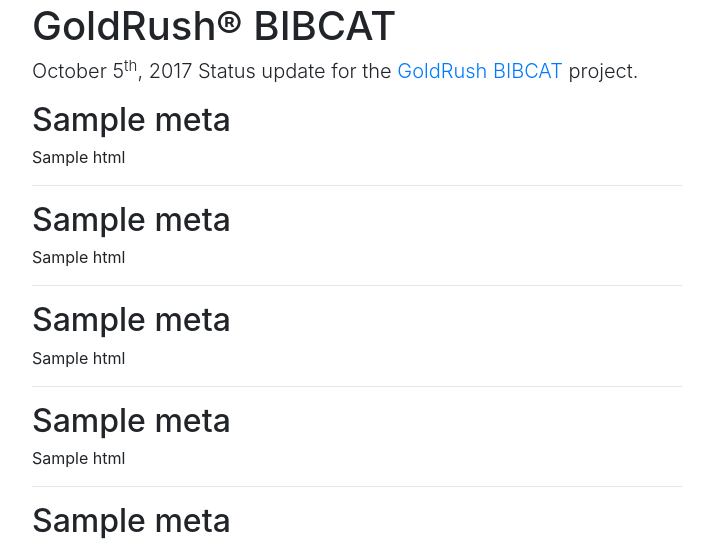
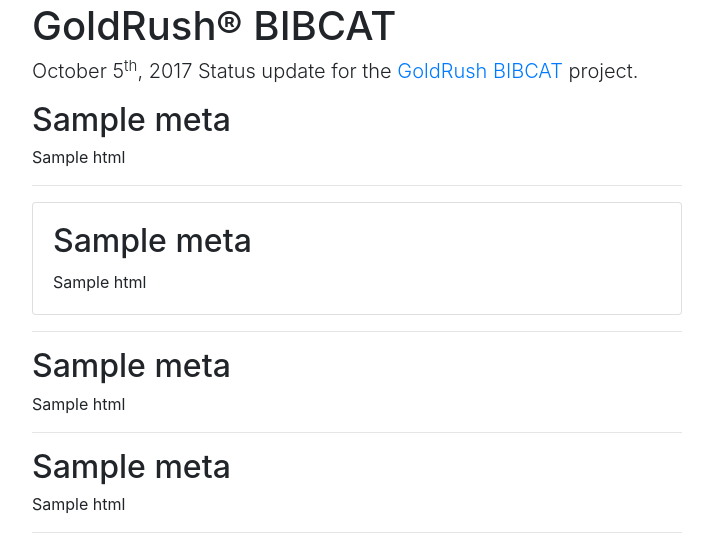
Before and after one commit to jermnelson/prospector-cat-ref, a Flask app: template templates/prospector-cat-ref/index.html in a window 1280 px wide. Shown: the top 548 px of the page, without its empty margins (283-996 px from the left). Run offline with Flask 2, Linux system fonts and the light colour scheme; the template is opened without the code that fills it: most values are stand-ins (such as "Sample title", 1, 10 or a date in 2020); some libraries are stand-ins or nearby versions.

Commit message:
added some content

```diff
--- a/run.py
+++ b/run.py
@@ -12,4 +12,4 @@
     return render_template("prospector-cat-ref/index.html", pages=pages)
 
 if __name__ == '__main__':
-    app.run(host='0.0.0.0', port=8224, debug=True)
+    app.run(host='0.0.0.0', port=8224, debug=True)#, ssl_context='adhoc')
--- a/templates/prospector-cat-ref/index.html
+++ b/templates/prospector-cat-ref/index.html
@@ -30,8 +30,14 @@
         <h2>{{ pages.get('intro').meta.title }}</h2>
          {{ pages.get('intro').html|safe }}
         <hr>
-        <h2>{{ pages.get('bml-basics').meta.title }}</h2>
-        {{ pages.get('bml-basics').html|safe }}
+        <div class="card">
+            <div class="card-body">
+                <h2 class="card-title">{{ pages.get('bml-basics').meta.title }}</h2>
+                <p class="card-text">
+            {{ pages.get('bml-basics').html|safe }}
+                </p>
+            </div>
+        </div>
         <hr>
         <h2>{{ pages.get('bml-1-build').meta.title }}</h2>
         {{ pages.get('bml-1-build').html|safe }}
```
